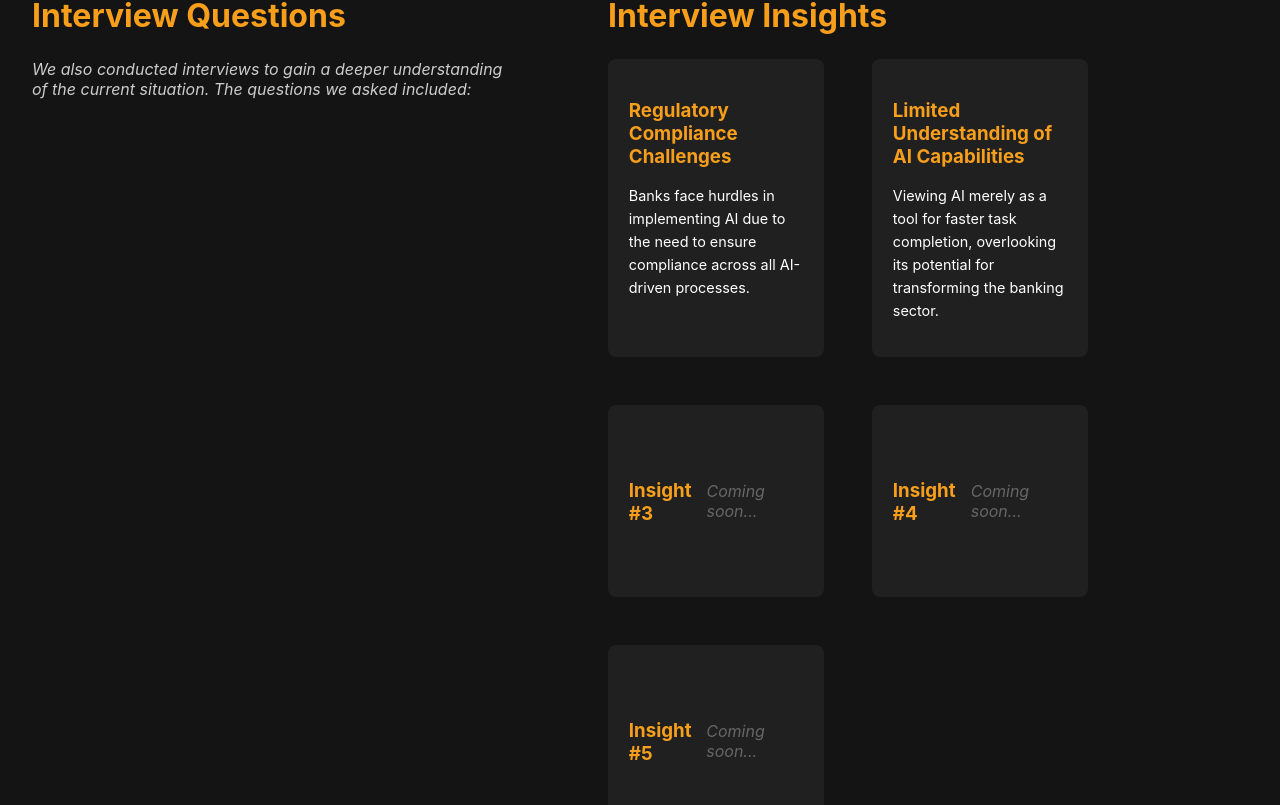
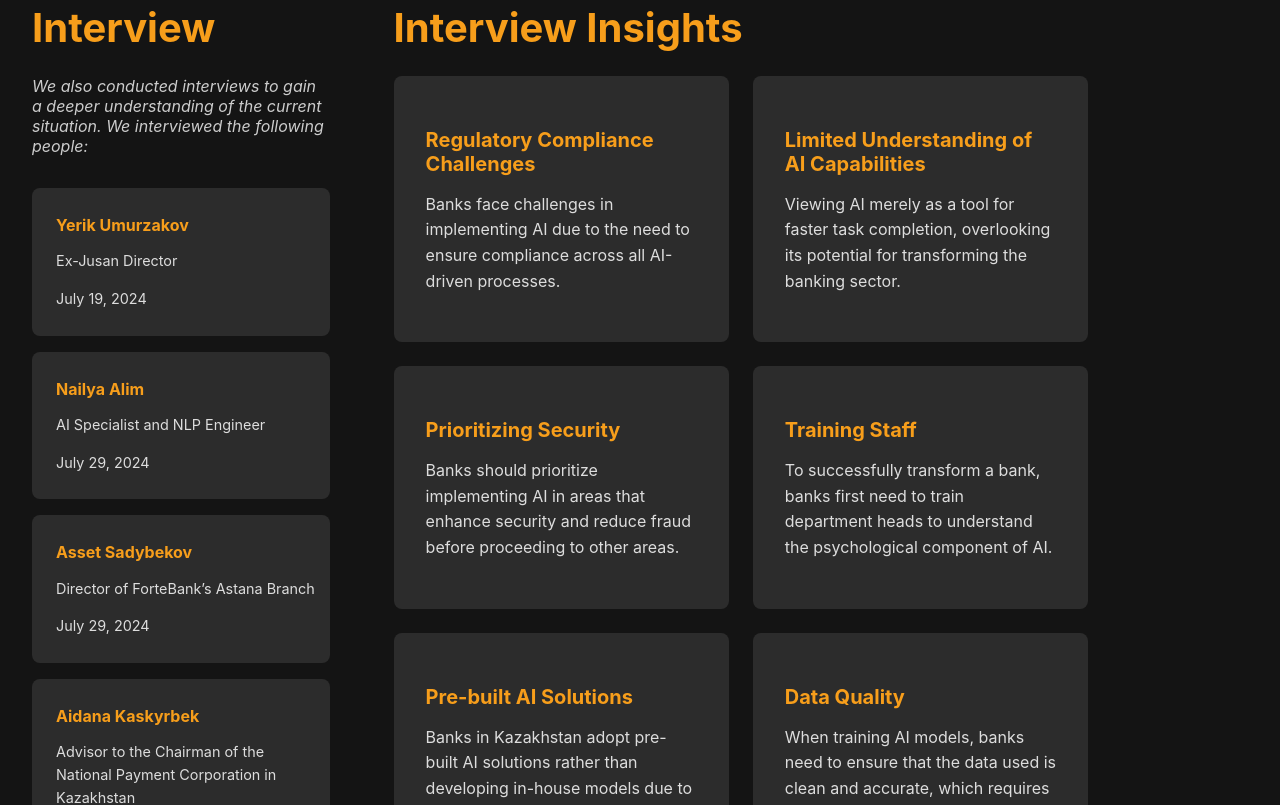
Before and after one commit to Nazym-MU/mastercard-project, a React (Create React App) app: page / in a window 1280 px wide. Shown: the part 6135-6940 px from the top of the page. Built offline with nearby package versions, Linux system fonts and the light colour scheme; a web font is replaced by a local one; what @react-pdf/renderer would draw is missing.

Commit message:
Update Interview section

```diff
--- a/src/App.css
+++ b/src/App.css
@@ -1222,13 +1222,11 @@ input:checked + .slider:before {
 /* Interview */
 
 
-
-
 .interview {
   min-height: 100vh;
   display: flex;
   justify-content: center;
-  align-items: center;
+  align-items: flex-start;
   padding: 2rem;
   background-color: #141414;
   color: white;
@@ -1239,100 +1237,88 @@ input:checked + .slider:before {
   display: flex;
   max-width: 1400px;
   width: 100%;
-  gap: 6rem;
-}
-
-.questions-side, .insights-side {
-  flex: 1;
+  gap: 4rem;
+}
+
+.questions-side {
+  flex: 0.6;
+}
+
+.insights-side {
+  flex: 1.4;
 }
 
 .interview h2 {
-  font-size: 2rem;
+  font-size: 2.5rem;
   margin-bottom: 1.5rem;
   color: #F79E1B;
 }
 
 .interview-intro {
   font-style: italic;
-  margin-bottom: 1.5rem;
+  margin-bottom: 2rem;
   color: #ccc;
 }
 
-.question-list {
-  list-style-type: none;
-  padding: 0;
-}
-
-.question-item {
-  display: flex;
-  align-items: flex-start;
-  margin-bottom: 1.5rem;
-  background-color: rgba(255, 255, 255, 0.05);
-  padding: 1rem;
+.interview-list {
+  display: grid;
+  grid-template-columns: repeat(1, 1fr);
+  gap: 1rem;
+}
+
+.interview-card {
+  background-color: rgba(255, 255, 255, 0.1);
   border-radius: 8px;
-  transition: transform 0.3s ease;
-}
-
-.question-item:hover {
-  transform: translateX(10px);
-}
-
-.question-number {
-  background-color: #F79E1B;
-  color: #141414;
-  width: 24px;
-  height: 24px;
-  border-radius: 50%;
-  display: flex;
-  justify-content: center;
-  align-items: center;
-  font-weight: bold;
-  margin-right: 1rem;
-  flex-shrink: 0;
-}
-
-.question-text {
-  line-height: 1.8;
+  padding: 0.7rem;
+  padding-left: 1.5rem;
+  transition: transform 0.3s ease, box-shadow 0.3s ease;
+}
+
+.interview-card:hover {
+  transform: translateY(-5px);
+  box-shadow: 0 10px 20px rgba(0, 0, 0, 0.3);
+}
+
+.interview-card h3 {
+  color: #F79E1B;
+  margin-bottom: 0.5rem;
+  font-size: 1rem;
+}
+
+.interview-card p {
+  line-height: 1.6;
+  font-size: 0.9rem;
+  color: #ddd;
 }
 
 .insights-grid {
   display: grid;
   grid-template-columns: repeat(2, 1fr);
-  gap: 3rem;
+  gap: 1.5rem;
 }
 
 .insight-card {
-  background-color: rgba(255, 255, 255, 0.05);
+  background-color: rgba(255, 255, 255, 0.1);
   border-radius: 8px;
-  padding: 1.3rem;
-  transition: transform 0.3s ease;
+  padding: 2rem;
+  transition: transform 0.3s ease, box-shadow 0.3s ease;
 }
 
 .insight-card:hover {
   transform: translateY(-5px);
+  box-shadow: 0 10px 20px rgba(0, 0, 0, 0.3);
 }
 
 .insight-card h3 {
   color: #F79E1B;
   margin-bottom: 1rem;
-
+  font-size: 1.25rem;
 }
 
 .insight-card p {
   line-height: 1.6;
-  font-size: 0.9rem;
-}
-
-.insight-card.empty {
-  display: flex;
-  justify-content: center;
-  align-items: center;
-  min-height: 150px;
-}
-
-.placeholder-text {
-  color: #666;
-  font-style: italic;
+  font-size: 1rem;
+  color: #ddd;
 }
 
 
--- a/src/components/Interview.js
+++ b/src/components/Interview.js
@@ -1,16 +1,53 @@
 import React from 'react';
+
 const insights = [
   {
     title: "Regulatory Compliance Challenges",
-    content: "Banks face hurdles in implementing AI due to the need to ensure compliance across all AI-driven processes."
+    content: "Banks face challenges in implementing AI due to the need to ensure compliance across all AI-driven processes."
   },
   {
     title: "Limited Understanding of AI Capabilities",
     content: "Viewing AI merely as a tool for faster task completion, overlooking its potential for transforming the banking sector."
   },
-  { title: "Insight #3", content: "" },
-  { title: "Insight #4", content: "" },
-  { title: "Insight #5", content: "" }
+  {
+    title: "Prioritizing Security",
+    content: "Banks should prioritize implementing AI in areas that enhance security and reduce fraud before proceeding to other areas."
+  },
+  {
+    title: "Training Staff",
+    content: "To successfully transform a bank, banks first need to train department heads to understand the psychological component of AI."
+  },
+  {
+    title: "Pre-built AI Solutions",
+    content: "Banks in Kazakhstan adopt pre-built AI solutions rather than developing in-house models due to the high costs associated with training AI models in-house."
+  },
+  {
+    title: "Data Quality",
+    content: "When training AI models, banks need to ensure that the data used is clean and accurate, which requires significant resources."
+  }
+];
+
+const interviews = [
+  {
+    name: "Yerik Umurzakov",
+    title: "Ex-Jusan Director",
+    date: "July 19, 2024"
+  },
+  {
+    name: "Nailya Alim",
+    title: "AI Specialist and NLP Engineer",
+    date: "July 29, 2024"
+  },
+  {
+    name: "Asset Sadybekov",
+    title: "Director of ForteBank’s Astana Branch",
+    date: "July 29, 2024"
+  },
+  {
+    name: "Aidana Kaskyrbek",
+    title: "Advisor to the Chairman of the National Payment Corporation in Kazakhstan",
+    date: "August 12, 2024"
+  }
 ];
 
 const Interview = () => {
@@ -18,18 +55,25 @@ const Interview = () => {
     <section className="interview">
       <div className="interview-content">
         <div className="questions-side">
-          <h2>Interview Questions</h2>
-          <p className="interview-intro">We also conducted interviews to gain a deeper understanding of the current situation. The questions we asked included:</p>
-
+          <h2>Interview</h2>
+          <p className="interview-intro">We also conducted interviews to gain a deeper understanding of the current situation. We interviewed the following people:</p>
+          <div className="interview-list">
+            {interviews.map((interview, index) => (
+              <div key={index} className="interview-card">
+                <h3>{interview.name}</h3>
+                <p>{interview.title}</p>
+                <p>{interview.date}</p>
+              </div>
+            ))}
+          </div>
         </div>
         <div className="insights-side">
           <h2>Interview Insights</h2>
           <div className="insights-grid">
             {insights.map((insight, index) => (
-              <div key={index} className={`insight-card ${insight.content ? 'filled' : 'empty'}`}>
+              <div key={index} className="insight-card">
                 <h3>{insight.title}</h3>
-                {insight.content && <p>{insight.content}</p>}
-                {!insight.content && <div className="placeholder-text">Coming soon...</div>}
+                <p>{insight.content}</p>
               </div>
             ))}
           </div>
```
